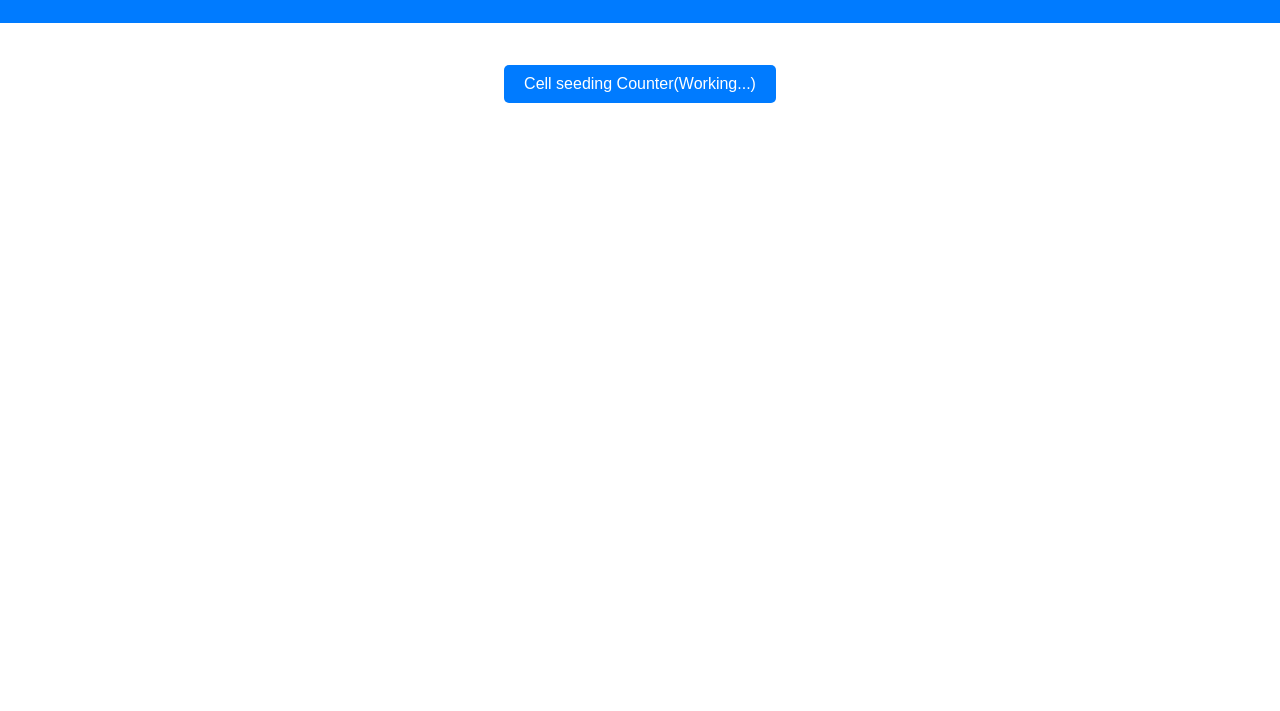
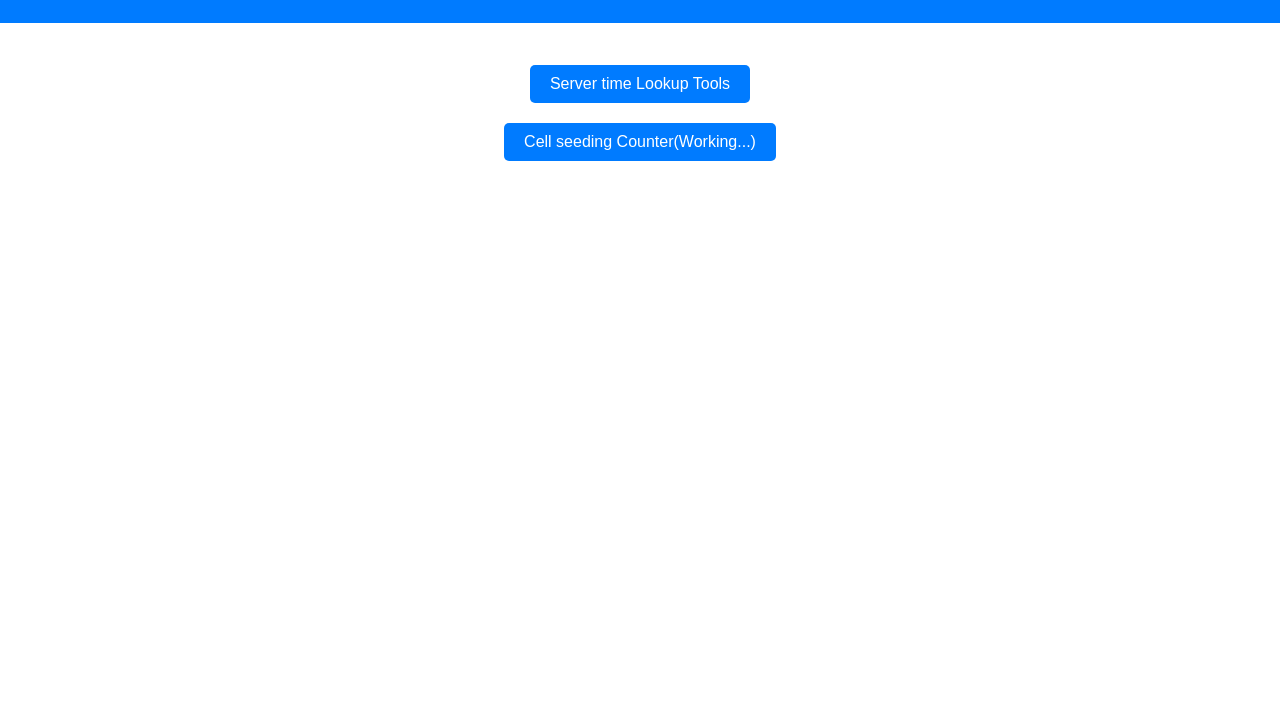
Before and after one commit to hsofficial/dlwlrma.github.io, a plain HTML site: page index.html in a window 1280 px wide. Shown: the part 89-800 px from the top of the page. Drawn offline with Linux system fonts and the light colour scheme; a web font is replaced by a local one.

Commit message:
Update index.html

```diff
--- a/index.html
+++ b/index.html
@@ -54,6 +54,7 @@
   </header>
   <main>
     <div class="links-container">
+      <a href="https://hsofficial.github.io/servertime.html" class="link-button">Server time Lookup Tools</a>
       <a href="https://hsofficial.github.io/cellcount.htm" class="link-button">Cell seeding Counter(Working...)</a>
       <!-- Add more link buttons as needed -->
     </div>
```
